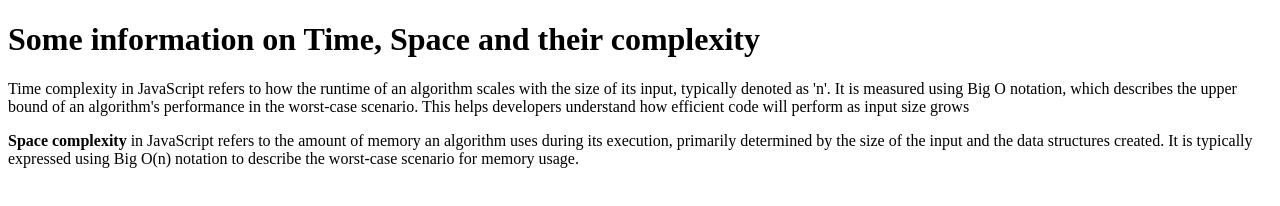
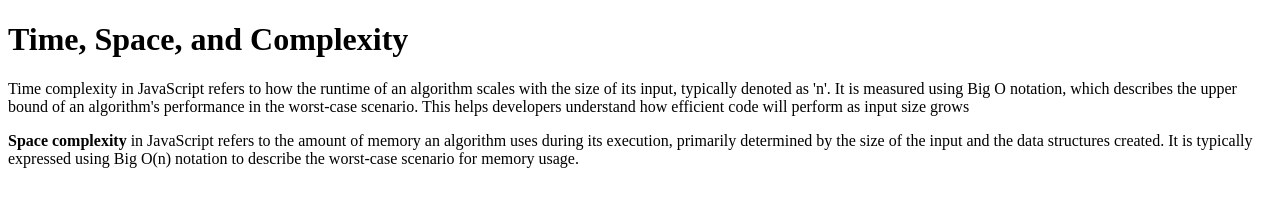
Before and after one commit to acciojob/time-and-space-complexity-RitikRunner, a website: page main.html in a window 1280 px wide. Drawn offline with Linux system fonts and the light colour scheme.

Commit message:
created a submission

```diff
--- a/main.html
+++ b/main.html
@@ -8,7 +8,7 @@
 
 <body>
 	<!-- the entire body must be written by student -->
-	<h1>Some information on Time, Space and their complexity</h1>
+	<h1> Time, Space, and Complexity</h1>
 	<p>Time complexity in JavaScript refers to how the runtime of an algorithm scales with the size of its input, typically denoted as 'n'.
  It is measured using Big O notation, which describes the upper bound of an algorithm's performance in the worst-case scenario.
  This helps developers understand how efficient code will perform as input size grows</p>
```
